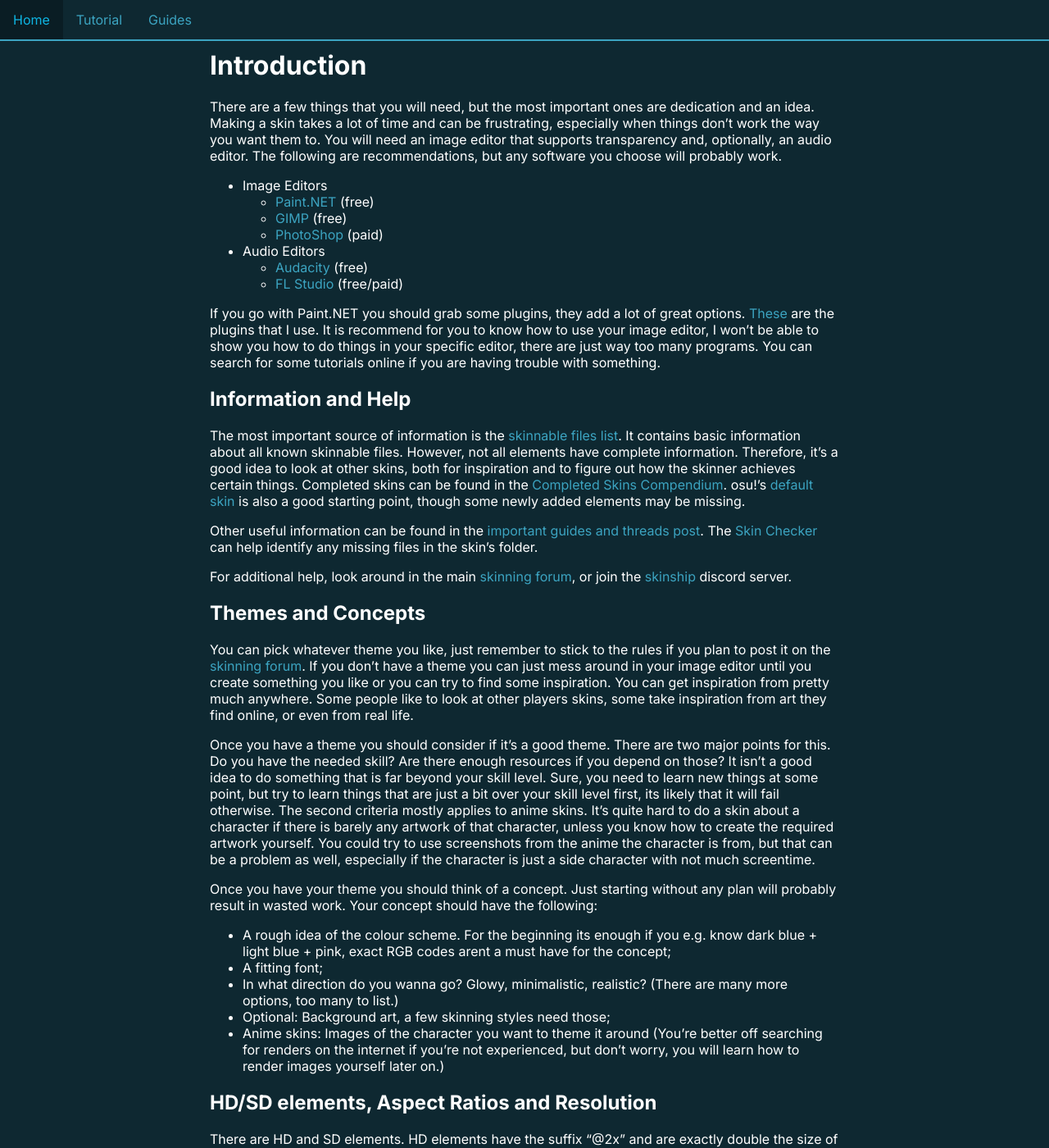
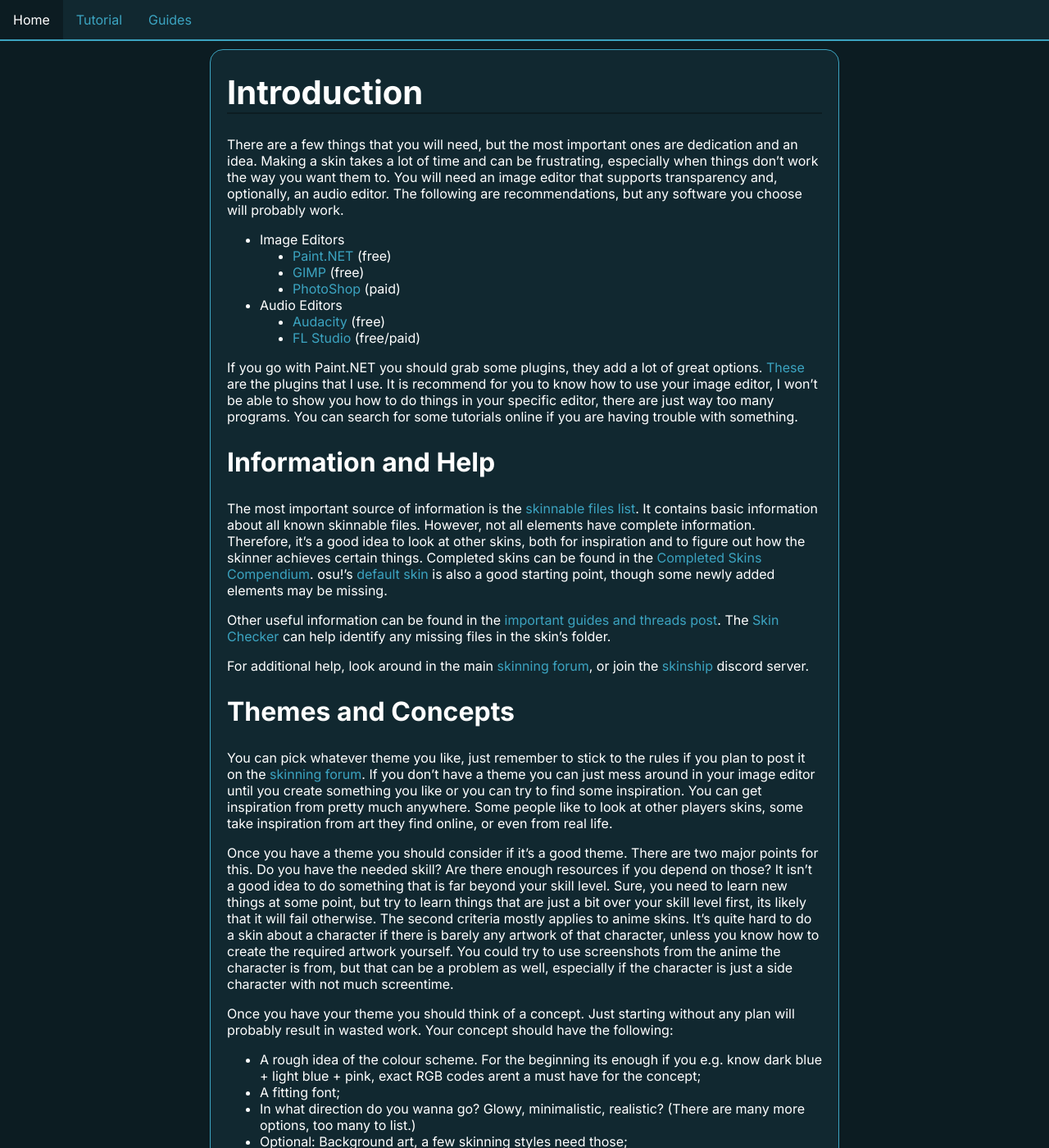
Before and after one commit to RockRoller01/skinninginfo, a Jekyll site: the page built from tutorial/introduction.md, in a window 1280 px wide and 1400 px high. Shown: the whole window at 82% size. Built offline with Jekyll 4.4.1, drawn with Linux system fonts in a browser that asks for light colours.

Commit message:
more css

```diff
--- a/_layouts/default.html
+++ b/_layouts/default.html
@@ -17,7 +17,7 @@
     </div>
 </header>
   <div class="main">
-  {{ content }}
-</div>
+    {{ content }}
+  </div>
 </body>
 </html>
--- a/css/main.css
+++ b/css/main.css
@@ -1,15 +1,15 @@
 :root{
-    --main: ;
     --link: #3CA4C1;
-    --link-hover: #0EB5E3;
+    --link-hover: #00C5FF;
     --line: #3CA4C1;
-    --background: #0E2831;
+    --background: #112830;
     --text: #FFFFFF;
+    --dark-background: #0C1C22;
 }
 body{
-    background-color: var(--background);
+    background-color: var(--dark-background);
     color: var(--text);
-    margin: 0;
+    margin: 0 0 100px;
     font-family: 'Inter', sans-serif;
 }
 a{
@@ -18,13 +18,14 @@ a{
 }
 a:hover, a:focus, a:active{
     color: var(--link-hover);
+    text-decoration: underline;
 }
 hr{
-    color: var(--line);
+    color: var(--dark-background);
 }
 .navbar{
     overflow: hidden;
-    background-color: #0E2831;
+    background-color: var(--background);
     position: fixed;
     top: 0;
     width: 100%;
@@ -40,15 +41,40 @@ hr{
     padding: 14px 16px;
     text-decoration: none;
 }
-.navbar a:hover {
-    background: #0a1d24;
-    color: var(--link-hover);
+.navbar a:hover{
+    background: var(--dark-background);
+    color: var(--text);
 }
-.main {
+.main{
     margin-top: 60px;
     margin-left: 20%;
     margin-right: 20%;
+    background-color: var(--background);
+    padding: 0px 20px;
+    border-style: solid;
+    border-color: var(--line);
+    border-width: 1px;
+    border-radius: 16px;
 }
-details{
+.main ul{
+    list-style-type: disc;
+}
+details > summary{
     cursor: pointer;
+    background: var(--dark-background);
+    border-radius: 6px;
+    padding: 2px 6px;
+    width: 70px;
 }
+strong{
+    font-weight: 800;
+}
+h1{
+    border-bottom: solid;
+    border-width: 2px;
+    border-color: var(--dark-background);
+    font-size: 40px;
+}
+h2{
+    font-size: 32px;
+}
```
